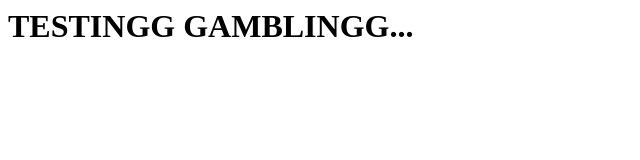
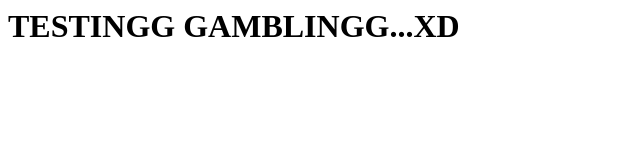
Before and after one commit to aaskka/Training_AWS, a plain HTML site: page index.html in a window 1280 px wide. Shown: the full height of the page, 0-640 px from the left. Drawn offline with Linux system fonts and the light colour scheme.

Commit message:
Update index.html

```diff
--- a/index.html
+++ b/index.html
@@ -1,7 +1,7 @@
 <html>
 <body>
 
-<h1> TESTINGG GAMBLINGG... </h1>
+<h1> TESTINGG GAMBLINGG...XD </h1>
 
 </body>
 </html>
```
